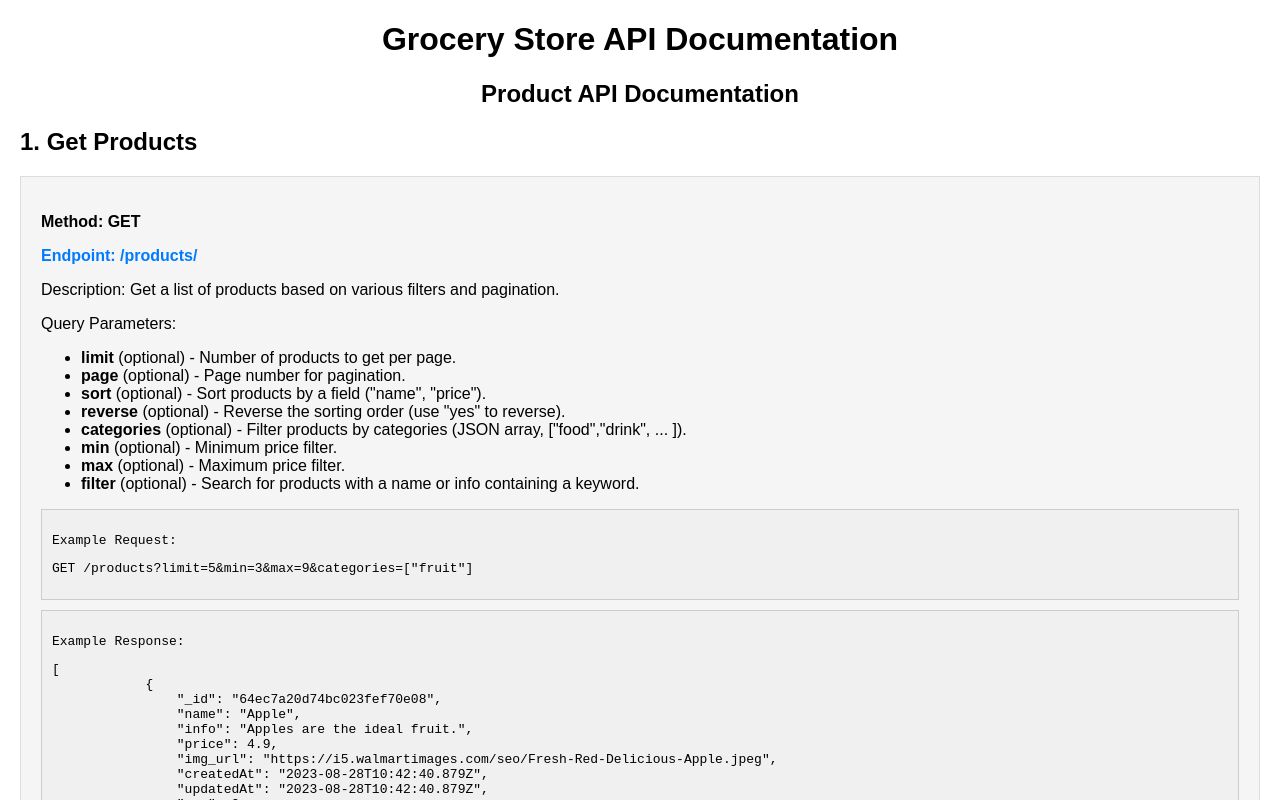
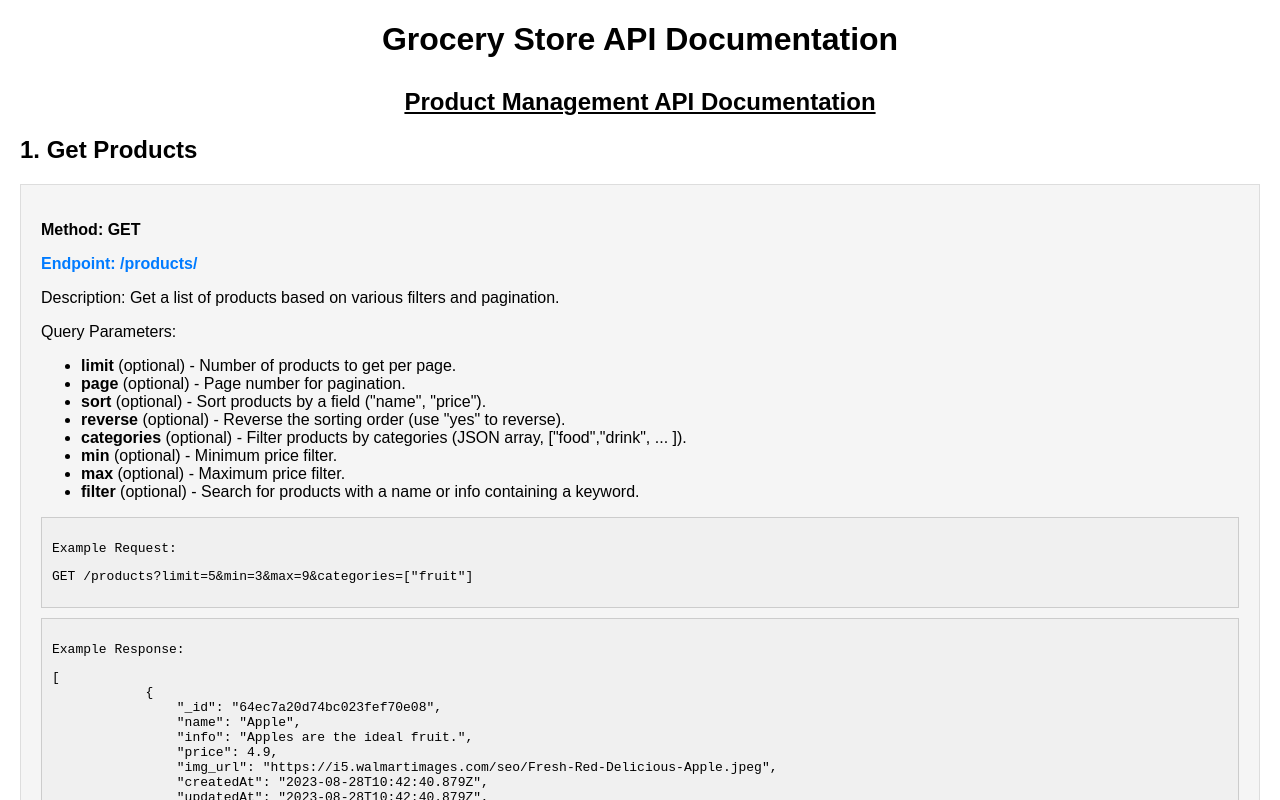
Before and after one commit to AFROJOKER/Grocery-Store-Server, a website: page public/document.html in a window 1280 px wide. Shown: the top 800 px of the page. Drawn offline with Linux system fonts and the light colour scheme.

Commit message:
changed styles

```diff
--- a/public/document.html
+++ b/public/document.html
@@ -8,7 +8,14 @@
             margin: 20px;
         }
 
-        .center, h1 {
+        .center {
+            text-align: center;
+            margin-top: 30px;
+            text-decoration:underline;
+        }
+
+
+         h1 {
             text-align: center;
         }
 
@@ -44,7 +51,7 @@
 </head>
 <body>
     <h1>Grocery Store API Documentation</h1>
-    <h2 class="center">Product API Documentation</h2>
+    <h2 class="center">Product Management API Documentation</h2>
 
     <h2>1. Get Products</h2>
     <div class="endpoint">
```
